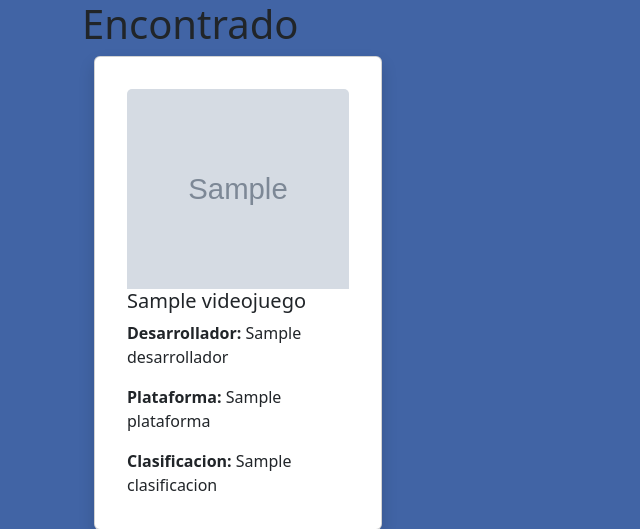
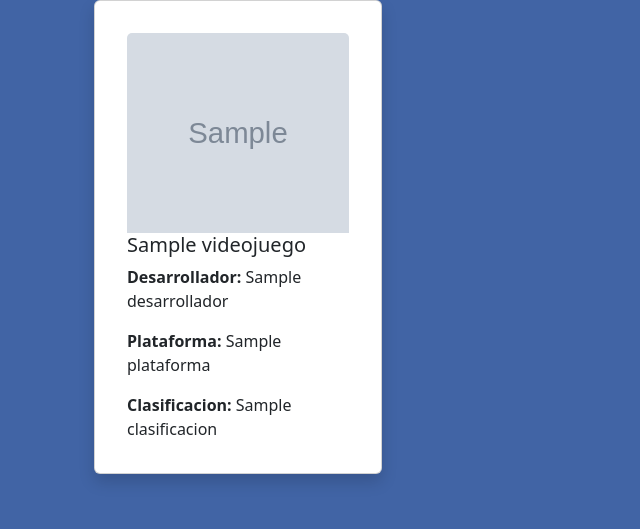
Before and after one commit to as4lar/app2_videojuegos, a Flask app: template templates/videogame.html in a window 1280 px wide. Shown: the top 529 px of the page, without its empty margins (0-640 px from the left). Run offline with Flask 2, Linux system fonts and the light colour scheme; the template is opened without the code that fills it: most values are stand-ins (such as "Sample title", 1, 10 or a date in 2020); grey boxes marked "Sample" are stand-in pictures; some libraries are stand-ins or nearby versions.

Commit message:
Arreglo de h1 encontrado

```diff
--- a/templates/videogame.html
+++ b/templates/videogame.html
@@ -1,7 +1,6 @@
 {% extends 'base.html' %}
     {% block content %}
     <div class="row align-center align-center">
-        <h1>Encontrado</h1>
         {% for videojuego in response.videojuegos %}
             <div class="card mx-4 mb-4 shadow p-3 mb-5 bg-white rounded" style="width: 18rem; background-color: rgb(160, 150, 150);">
                 <div class="card-body">
```
